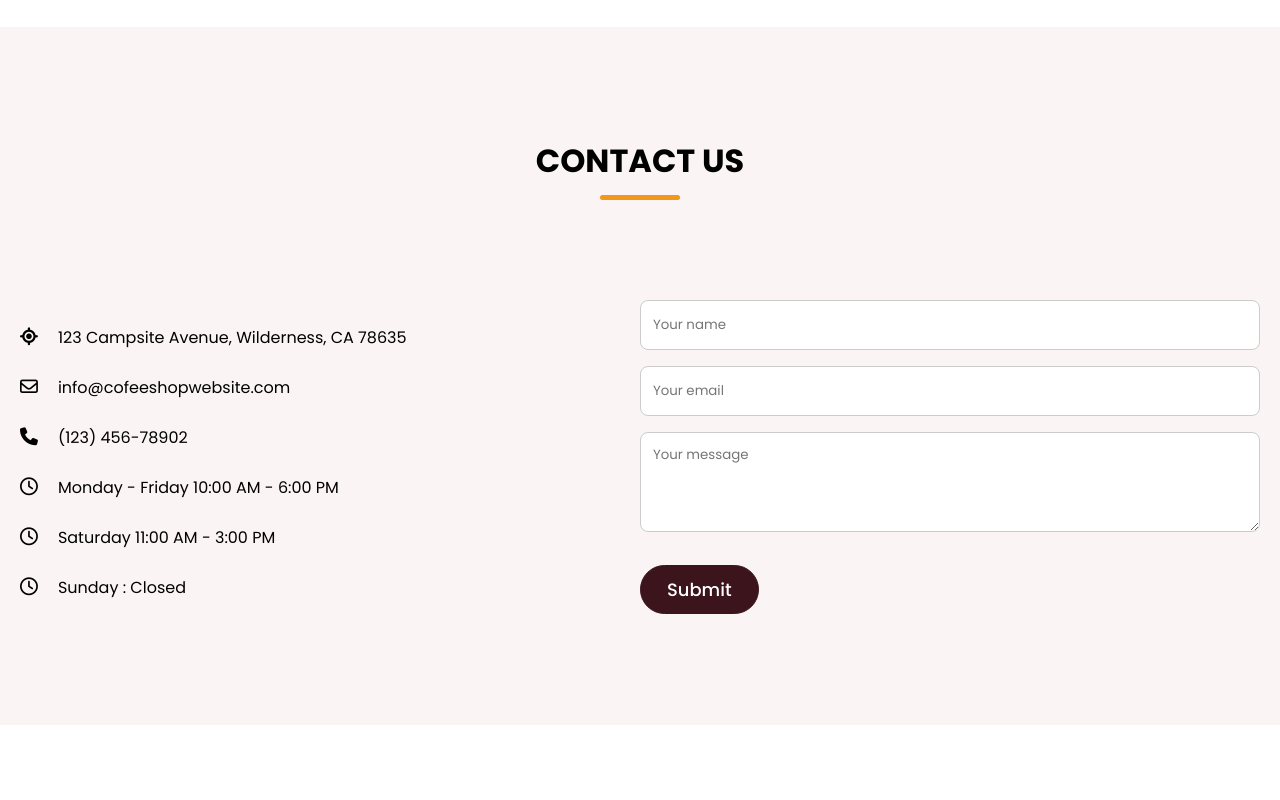
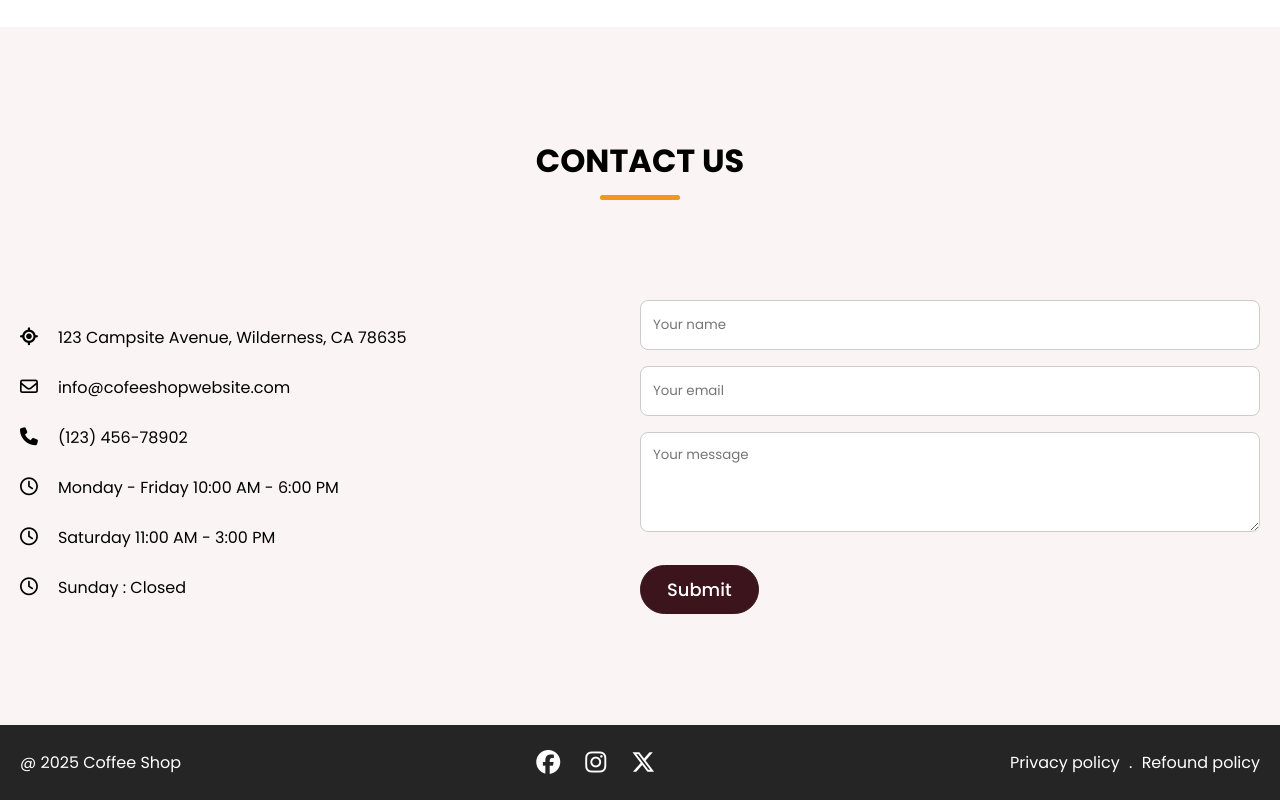
Before and after one commit to amiksha125/coffee-website, a plain HTML site: page index.html in a window 1280 px wide. Shown: the part 4526-5326 px from the top of the page. Before the commit the page ends 5251 px from the top, so only its background shows below. Drawn offline with nearby package versions, Linux system fonts and the light colour scheme; a web font is replaced by a local one.

Commit message:
feat: create and style footer section

```diff
--- a/index.html
+++ b/index.html
@@ -268,6 +268,28 @@
         </div>
       </section>
 
+      <!-- /Footer section -->
+       <footer class="footer-section">
+        <div class="section-content">
+            <p class="copyright-text">@ 2025 Coffee Shop</p>
+
+            <div class="social-link-list">
+                <a href="#" class="social-link"><i class="fa-brands fa-facebook"></i></a>
+                <a href="#" class="social-link"><i class="fa-brands fa-instagram"></i></a>
+                <a href="#" class="social-link"><i class="fa-brands fa-x-twitter"></i></a>
+
+            </div>
+
+            <p class="policy-text">
+                <a href="#" class="policy-link">Privacy policy</a>
+                <span class="separator">.</span>
+                <a href="#" class="policy-link">Refound policy</a>
+            </p>
+
+        </div>
+
+       </footer>
+
     </main>
 
 </body>
--- a/style.css
+++ b/style.css
@@ -296,6 +296,7 @@ header .navbar{
 }
 
 .testinomials .testinomials-item{
+    user-select: none;
     display: flex;
     padding: 35px;
     text-align: center;
@@ -441,6 +442,42 @@ header .navbar{
     color: var(--primary-color);
 }
 
+/* Footer styling */
+
+.footer-section{
+    padding: 20px 0;
+    background: var(--dark-color);
+}
+
+.footer-section .section-content{
+    display: flex;
+    align-items: center;
+    justify-content: space-between;
+}
+
+.footer-section :where(.copyright-text, .social-link, .policy-link){
+    color: var(--white-color);
+    transition: 0.2s ease;
+}
+
+.footer-section .social-link-list{
+    display: flex;
+    gap: 25px;
+}
+
+.footer-section .social-link-list .social-link{
+    font-size: var(--font-size-l);
+}
+
+.footer-section .social-link-list .social-link:hover, .footer-section .policy-text .policy-link:hover{
+    color: var(--secondary-color);
+}
+
+.footer-section .policy-text .separator{
+    color: var(--white-color);
+    margin: 0 5px;
+
+}
 /* Responsive media query code for max-width 1024px  */
 @media screen and (max-width: 1024px){
     .menu .menu-list{
@@ -597,4 +634,9 @@ header .navbar{
     .testinomials .swiper-slide-button{
         /* display: none; */
     }
+
+    .footer-section .section-content{
+        flex-direction: column;
+        gap: 20px;
+    }
 }
```
